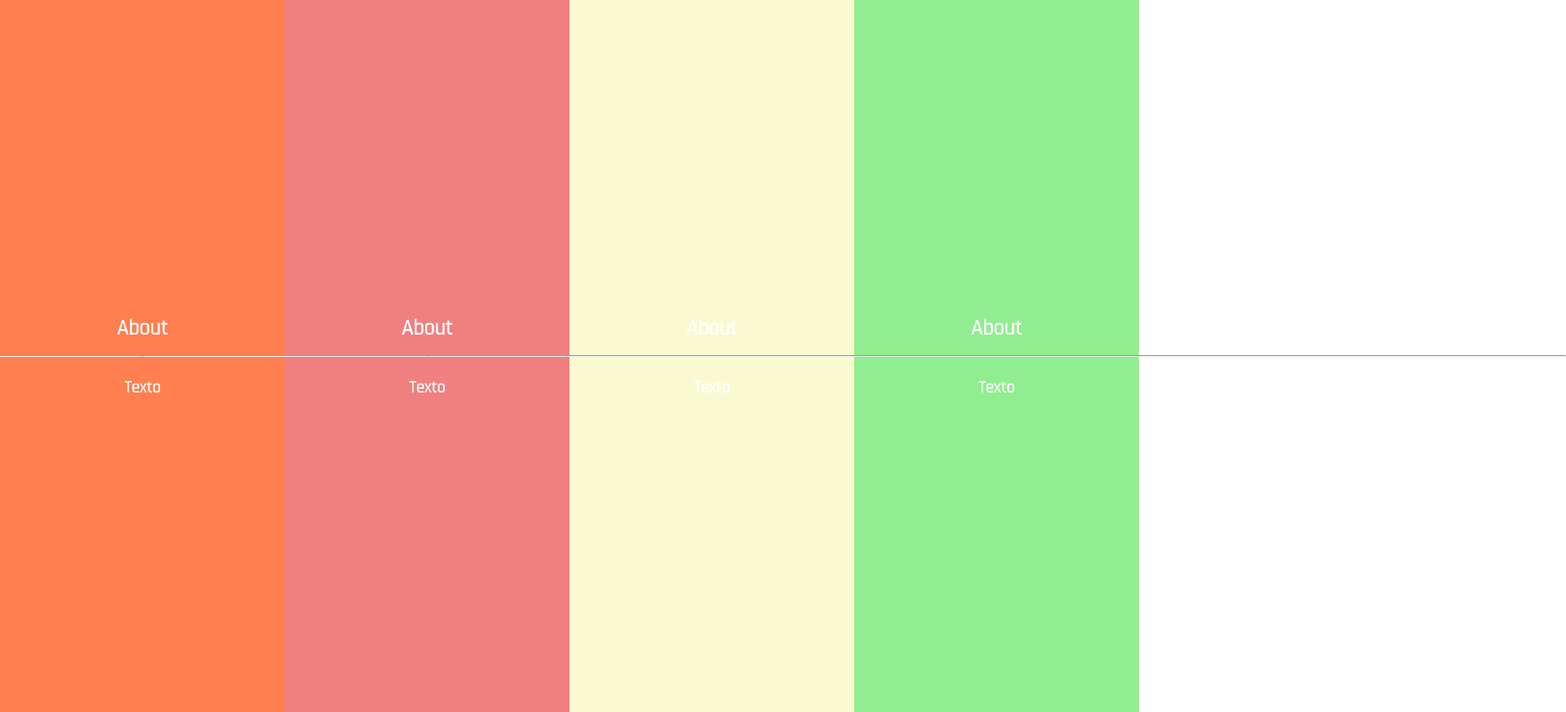
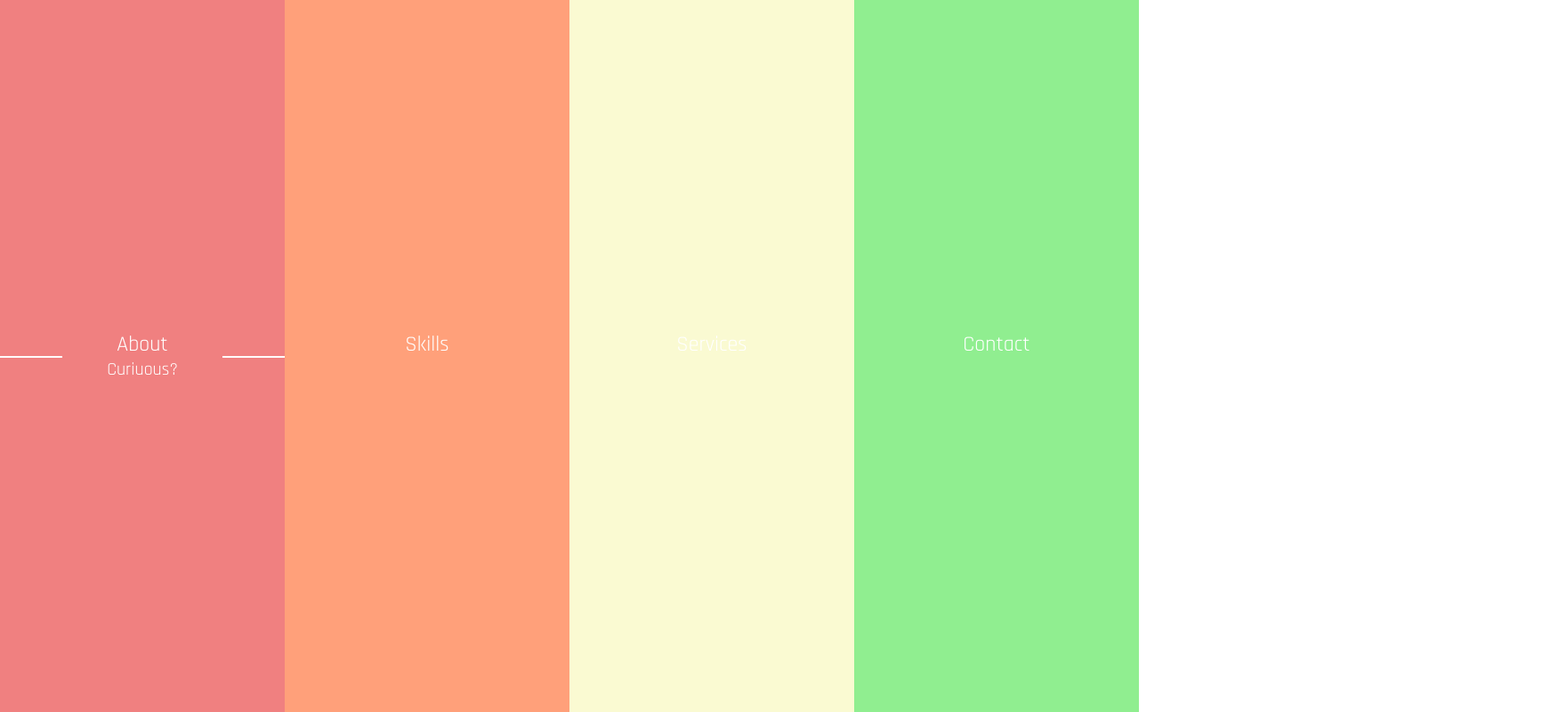
Before and after one commit to RaulRuizBolivar/repasoPrecurso, a plain HTML site: page ejercicio4_menuFullWidth/index.html in a window 1280 px wide. Shown: the whole page at 89% size, 1760 px wide, since content can reach past the window. Drawn offline with Linux system fonts and the light colour scheme.

Commit message:
He hecho el ejercicio

```diff
--- a/ejercicio4_menuFullWidth/css/style.css
+++ b/ejercicio4_menuFullWidth/css/style.css
@@ -6,38 +6,71 @@
 }
 body{
     font-family: 'Rajdhani', sans-serif;
-    color: white;
 }
 header{
     display: flex;
+}
+header>a{
+    display: block;
+    width: 25%;
     height: 100vh;
+    color: white;
+    text-decoration: none;
+    position: relative;
 }
-header>div{
-    width: 25%;
-    height: 100%;
+header>a hr{
+    border: 1px solid white;
+    width: 100%;
+    position: absolute;
+    top: 50%;
+    z-index: 1;
+    opacity: 0;
+}
+header>a:hover hr{
+    opacity: 1;
+    transition: .3s ease-in-out;
+}
+header>a>div{
     display: flex;
     align-items: center;
     justify-content: center;
-    padding: 20px;
+    height: 100%;
+}
+header>a>div>div{
+    z-index: 11;
+    padding: 50px;
     text-align: center;
 }
-header>div h2 , header>div h3{
-    padding: 20px;
+header>a>div>div>p{
+    font-size: 24px;
 }
-header div:first-child , header div:first-child div{
-    background-color: coral;
+header>a>div>div>small{
+    color: transparent;
+    font-size: 20px;
 }
-header div:nth-child(2) ,header div:nth-child(2) div{
+header>a:hover>div>div>small{
+    color: white;
+    transition: .3s ease-in-out;
+}
+header>a.rojo>div>div , .rojo{
     background-color: lightcoral;
 }
-header div:nth-child(3) , header div:nth-child(3) div{
+header>a.naranja>div>div , .naranja{
+    background-color: lightsalmon;
+}
+header>a.amarillo>div>div , .amarillo{
     background-color: lightgoldenrodyellow;
 }
-header div:last-child , header div:last-child div{
+header>a.verde>div>div , .verde{
     background-color: lightgreen;
 }
-hr{
-    position: absolute;
-    color: white;
-    width: 100%;
+@media(max-width: 800px){
+    header{
+        flex-direction: column;
+        height: 100vh;
+    }
+    header>a{
+        height: 25%;
+        width: 100%;
+    }
 }
--- a/ejercicio4_menuFullWidth/index.html
+++ b/ejercicio4_menuFullWidth/index.html
@@ -1,42 +1,55 @@
 <!DOCTYPE html>
-<html lang="es">
+<html lang="en">
 <head>
     <meta charset="UTF-8">
     <meta http-equiv="X-UA-Compatible" content="IE=edge">
     <meta name="viewport" content="width=device-width, initial-scale=1.0">
-    <title>Full Width</title>
-    <link rel="stylesheet" href="css/style.css">
+    <title>full width</title>
+    <link rel="stylesheet" href="./css/style.css">
 </head>
 <body>
     <header>
+
+        <a href="#" class="rojo">
             <div>
-            <hr>
+                <hr noshade="noshade">
                 <div>
-                <h2>About</h2>
-                <h3>Texto</h3>
+                    <p>About</p>
+                    <small>Curiuous?</small>
                 </div>
             </div>
+        </a>
+
+        <a href="#" class="naranja">
             <div>
-            <hr>
+                <hr noshade="noshade">
                 <div>
-                <h2>About</h2>
-                <h3>Texto</h3>
+                    <p>Skills</p>
+                    <small>Curiuous?</small>
                 </div>
             </div>
+        </a>
+
+        <a href="#" class="amarillo">
             <div>
-            <hr>
+                <hr noshade="noshade">
                 <div>
-                <h2>About</h2>
-                <h3>Texto</h3>
+                    <p>Services</p>
+                    <small>Curiuous?</small>
                 </div>
             </div>
+        </a>
+
+        <a href="#" class="verde">
             <div>
-            <hr>
+                <hr noshade="noshade">
                 <div>
-                <h2>About</h2>
-                <h3>Texto</h3>
+                    <p>Contact</p>
+                    <small>Curiuous?</small>
                 </div>
             </div>
+        </a>
     </header>
+
 </body>
 </html>
```
Lines whose indentation alone changed are shown as unchanged.
